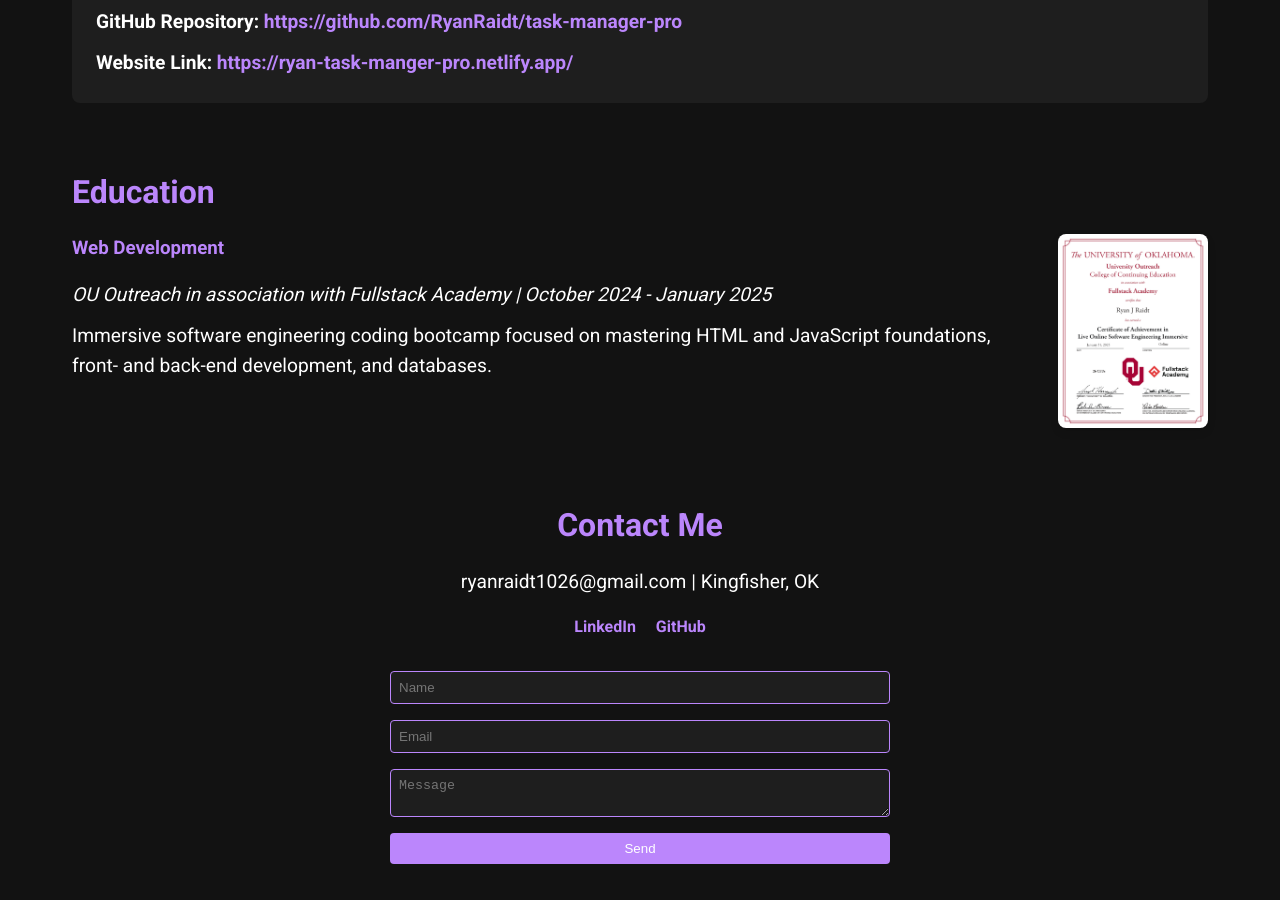
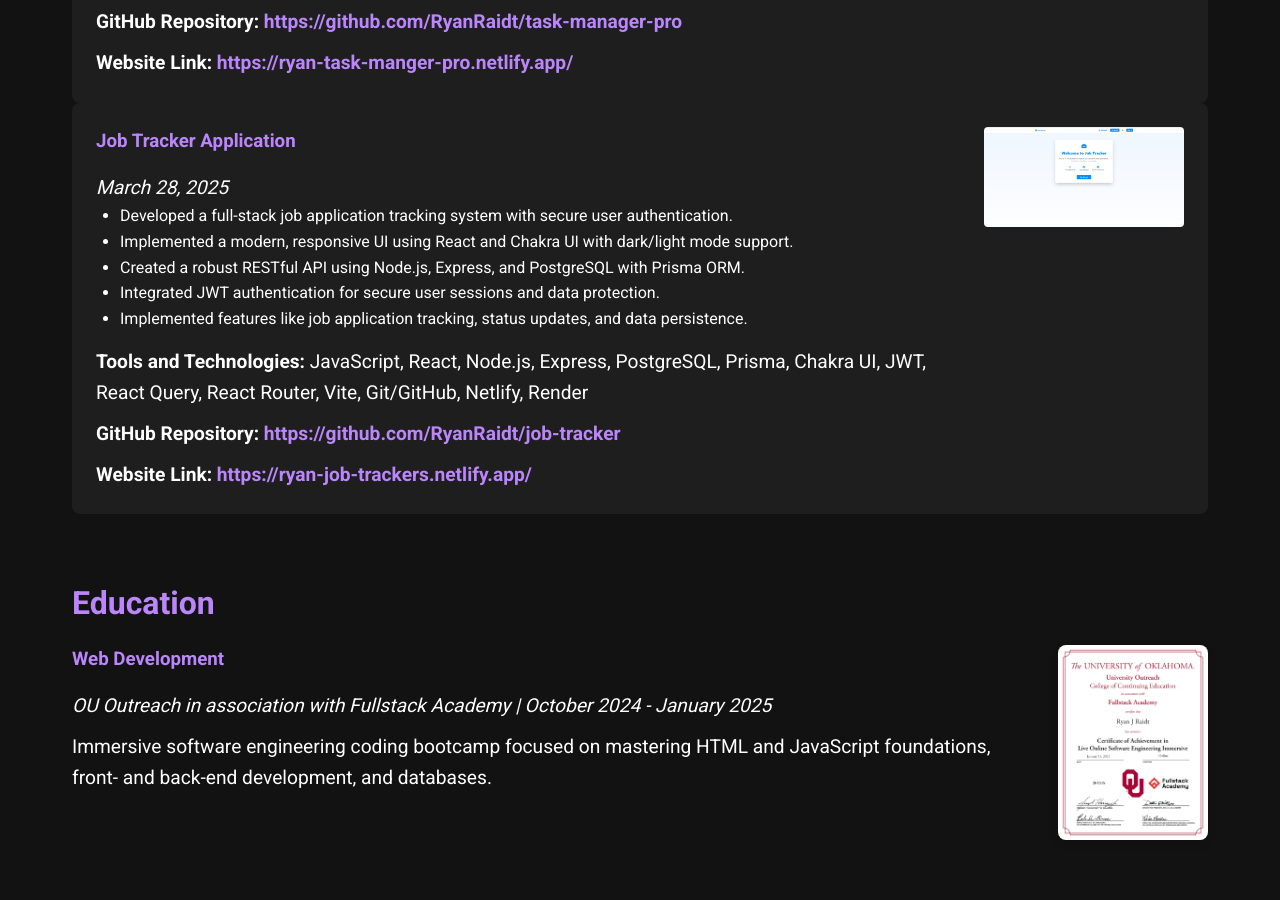
Before and after one commit to RyanRaidt/Ryan-portfolio, a plain HTML site: page Home.html in a window 1280 px wide. Shown: the part 1747-2647 px from the top of the page. Drawn offline with Linux system fonts and the light colour scheme.

Commit message:
Added job-tracker to Projects

```diff
--- a/Home.html
+++ b/Home.html
@@ -191,6 +191,60 @@
             </p>
           </div>
         </div>
+        <div class="project-item">
+          <div class="project-image">
+            <a href="https://job-tracker-app.netlify.app/" target="_blank">
+              <img
+                src="job-tracker.PNG"
+                alt="Job Tracker"
+                class="project-thumbnail"
+              />
+            </a>
+          </div>
+          <div class="project-details">
+            <h3>Job Tracker Application</h3>
+            <p><em>March 28, 2025</em></p>
+            <ul>
+              <li>
+                Developed a full-stack job application tracking system with
+                secure user authentication.
+              </li>
+              <li>
+                Implemented a modern, responsive UI using React and Chakra UI
+                with dark/light mode support.
+              </li>
+              <li>
+                Created a robust RESTful API using Node.js, Express, and
+                PostgreSQL with Prisma ORM.
+              </li>
+              <li>
+                Integrated JWT authentication for secure user sessions and data
+                protection.
+              </li>
+              <li>
+                Implemented features like job application tracking, status
+                updates, and data persistence.
+              </li>
+            </ul>
+            <p>
+              <strong>Tools and Technologies:</strong> JavaScript, React,
+              Node.js, Express, PostgreSQL, Prisma, Chakra UI, JWT, React Query,
+              React Router, Vite, Git/GitHub, Netlify, Render
+            </p>
+            <p>
+              <strong>GitHub Repository:</strong>
+              <a href="https://github.com/RyanRaidt/job-tracker" target="_blank"
+                >https://github.com/RyanRaidt/job-tracker</a
+              >
+            </p>
+            <p>
+              <strong>Website Link:</strong>
+              <a href="https://ryan-job-trackers.netlify.app/" target="_blank"
+                >https://ryan-job-trackers.netlify.app/</a
+              >
+            </p>
+          </div>
+        </div>
       </section>
 
       <section id="education">
--- a/script.js
+++ b/script.js
@@ -1,39 +1,40 @@
 document.addEventListener("DOMContentLoaded", function () {
   // Smooth scrolling for navigation links
   const navLinks = document.querySelectorAll('nav a[href^="#"]');
-navLinks.forEach(link => {
-  link.addEventListener('click', function(e) {
+  navLinks.forEach((link) => {
+    link.addEventListener("click", function (e) {
       e.preventDefault();
-    const targetId = this.getAttribute('href');
+      const targetId = this.getAttribute("href");
       const targetElement = document.querySelector(targetId);
       const headerOffset = 60;
       const elementPosition = targetElement.getBoundingClientRect().top;
-    const offsetPosition = elementPosition + window.pageYOffset - headerOffset;
+      const offsetPosition =
+        elementPosition + window.pageYOffset - headerOffset;
 
       window.scrollTo({
         top: offsetPosition,
-      behavior: 'smooth'
+        behavior: "smooth",
       });
     });
   });
 
   // Certificate modal functionality
-const certificate = document.getElementById('certificate');
-const modal = document.getElementById('certificate-modal');
+  const certificate = document.getElementById("certificate");
+  const modal = document.getElementById("certificate-modal");
   const modalImg = document.getElementById("certificate-large");
   const span = document.getElementsByClassName("close")[0];
 
   if (certificate && modal && modalImg && span) {
-  certificate.onclick = function() {
+    certificate.onclick = function () {
       modal.style.display = "block";
       modalImg.src = this.src;
     };
 
-  span.onclick = function() {
+    span.onclick = function () {
       modal.style.display = "none";
     };
 
-  window.onclick = function(event) {
+    window.onclick = function (event) {
       if (event.target == modal) {
         modal.style.display = "none";
       }
@@ -74,24 +75,14 @@ if (form && submitButton) {
 
   // Scroll-to-top button
   const scrollTopButton = document.createElement("button");
-  scrollTopButton.textContent = "↑";
-  scrollTopButton.style.cssText = `
-    position: fixed;
-    bottom: 20px;
-    right: 20px;
-    display: none;
-    padding: 10px 15px;
-    background-color: #007bff;
-    color: white;
-    border: none;
-    border-radius: 5px;
-    cursor: pointer;
-  `;
+  scrollTopButton.className = "scroll-to-top";
+  scrollTopButton.innerHTML =
+    '<span aria-hidden="true">↑</span><span class="sr-only">Scroll to top</span>';
   document.body.appendChild(scrollTopButton);
 
   window.addEventListener("scroll", function () {
     if (window.pageYOffset > 300) {
-      scrollTopButton.style.display = "block";
+      scrollTopButton.style.display = "flex";
     } else {
       scrollTopButton.style.display = "none";
     }
--- a/style.css
+++ b/style.css
@@ -13,7 +13,7 @@
 }
 
 body {
-  font-family: 'Roboto', sans-serif;
+  font-family: "Roboto", sans-serif;
   background-color: var(--bg-color);
   color: var(--text-color);
   line-height: 1.6;
@@ -78,7 +78,9 @@ section {
   margin-top: 0;
 }
 
-h1, h2, h3 {
+h1,
+h2,
+h3 {
   color: var(--accent-color);
   margin-bottom: 1rem;
 }
@@ -141,7 +143,9 @@ form {
   gap: 1rem;
 }
 
-input, textarea, button {
+input,
+textarea,
+button {
   width: 100%;
   padding: 0.5rem;
   background-color: var(--secondary-bg);
@@ -238,7 +242,7 @@ footer {
   width: 100%;
   height: auto;
   border-radius: 8px;
-  box-shadow: 0 4px 8px rgba(0,0,0,0.1);
+  box-shadow: 0 4px 8px rgba(0, 0, 0, 0.1);
   object-fit: cover;
   cursor: pointer;
   transition: opacity 0.3s;
@@ -342,7 +346,7 @@ a:hover {
   width: 100%;
   height: 100%;
   overflow: auto;
-  background-color: rgba(0,0,0,0.9);
+  background-color: rgba(0, 0, 0, 0.9);
 }
 
 .modal-content {
@@ -368,3 +372,40 @@ a:hover {
   text-decoration: none;
   cursor: pointer;
 }
+
+.scroll-to-top {
+  position: fixed;
+  bottom: 32px;
+  right: 32px;
+  width: 48px;
+  height: 48px;
+  display: none;
+  align-items: center;
+  justify-content: center;
+  background: var(--accent-color);
+  color: #fff;
+  border: none;
+  border-radius: 50%;
+  box-shadow: 0 4px 16px rgba(0, 0, 0, 0.2);
+  font-size: 2rem;
+  cursor: pointer;
+  z-index: 1100;
+  transition: background 0.2s, transform 0.2s, box-shadow 0.2s;
+}
+
+.scroll-to-top:hover {
+  background: var(--hover-color);
+  transform: translateY(-4px) scale(1.08);
+  box-shadow: 0 8px 24px rgba(0, 0, 0, 0.25);
+}
+
+.scroll-to-top .sr-only {
+  position: absolute;
+  width: 1px;
+  height: 1px;
+  padding: 0;
+  margin: -1px;
+  overflow: hidden;
+  clip: rect(0, 0, 0, 0);
+  border: 0;
+}
```
Also changed, not shown: job-tracker.PNG (added). Lines whose indentation alone changed are shown as unchanged.
